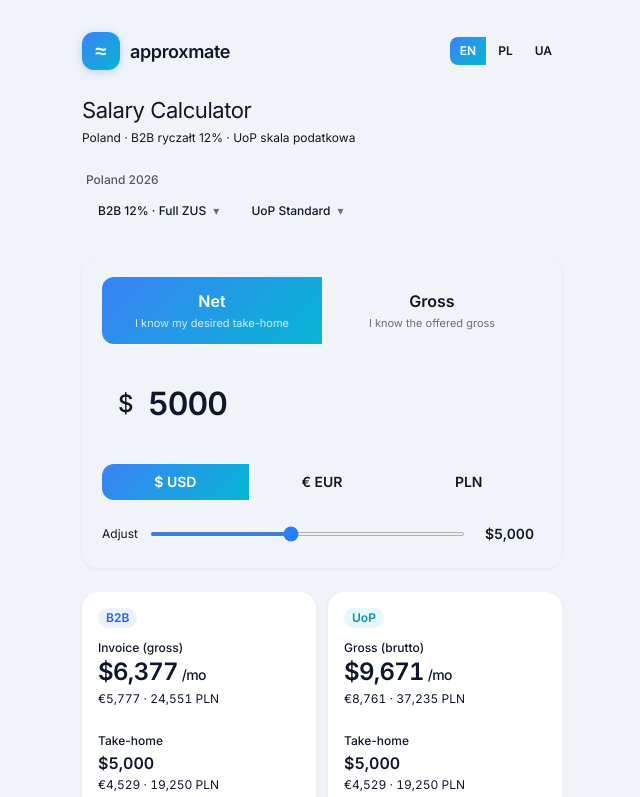
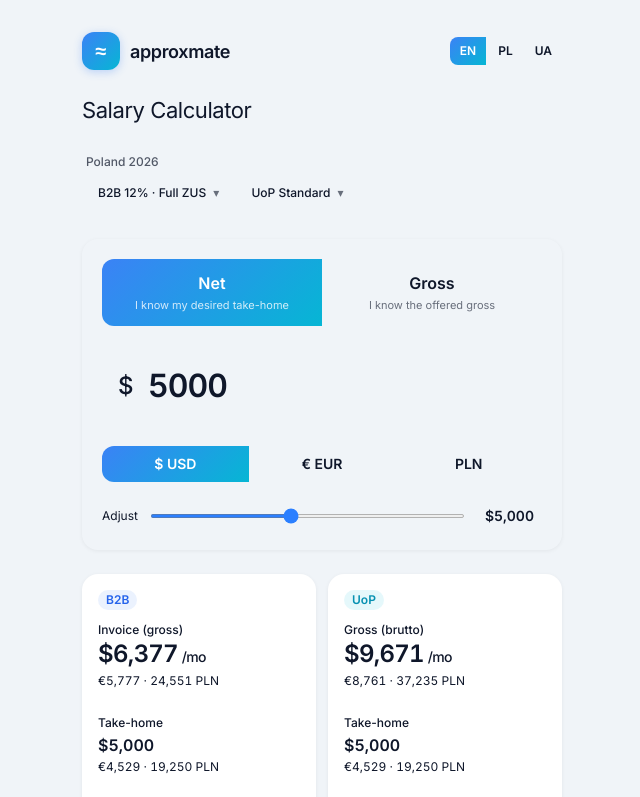
Before and after one commit to si13n/approx-mate, a React (Vite) app: page / in a window 1280 px wide. Shown: the top 797 px of the page, without its empty margins (318-958 px from the left). Built offline with nearby package versions, Linux system fonts and the light colour scheme; the HTML template or start-up script is replaced by a standard one.

Commit message:
Remove static subtitle - replaced by dynamic tax profile display

```diff
--- a/src/App.tsx
+++ b/src/App.tsx
@@ -11,7 +11,6 @@ type Lang = "en" | "pl" | "ua";
 const T = {
   en: {
     title: "Salary Calculator",
-    subtitle: "Poland · B2B ryczałt 12% · UoP skala podatkowa",
     gross: "Gross",
     net: "Net",
     grossDesc: "I know the offered gross",
@@ -35,7 +34,6 @@ const T = {
   },
   pl: {
     title: "Kalkulator wynagrodzeń",
-    subtitle: "Polska · B2B ryczałt 12% · UoP skala podatkowa",
     gross: "Brutto",
     net: "Netto",
     grossDesc: "Znam oferowane brutto",
@@ -59,7 +57,6 @@ const T = {
   },
   ua: {
     title: "Калькулятор зарплати",
-    subtitle: "Польща · B2B ryczałt 12% · UoP skala podatkowa",
     gross: "Брутто",
     net: "Нетто",
     grossDesc: "Знаю запропоноване брутто",
@@ -333,7 +330,6 @@ export default function App() {
           <h1 style={{ fontFamily: "var(--font-display)", fontSize: "1.375rem", fontWeight: 400, color: "var(--color-foreground)", letterSpacing: "-0.02em", marginBottom: 2 }}>
             {t.title}
           </h1>
-          <p style={{ fontSize: "0.75rem", color: "var(--color-muted-foreground)" }}>{t.subtitle}</p>
         </div>
 
         {/* Tax Profile Display */}
```
